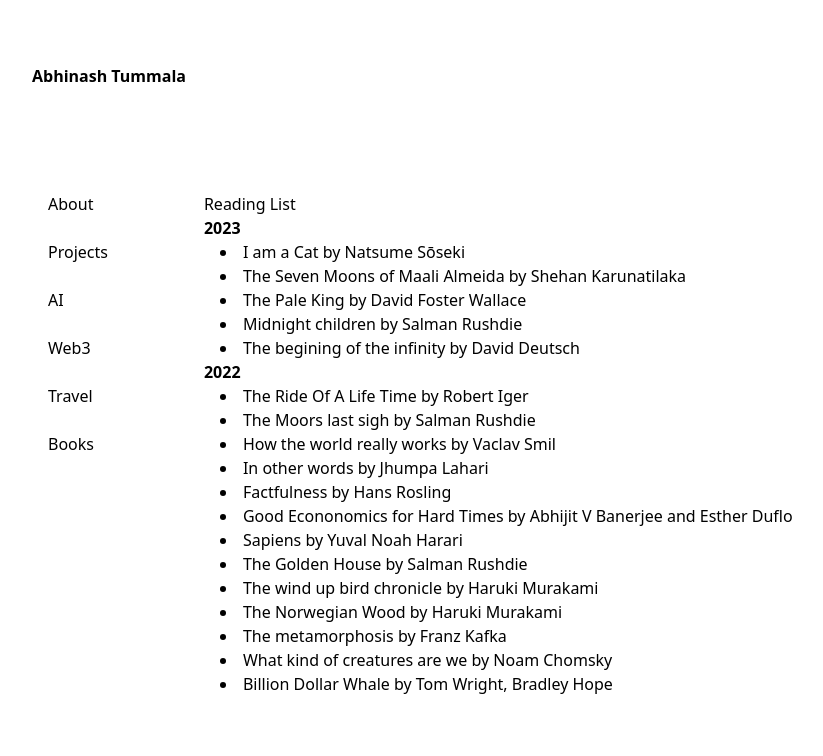
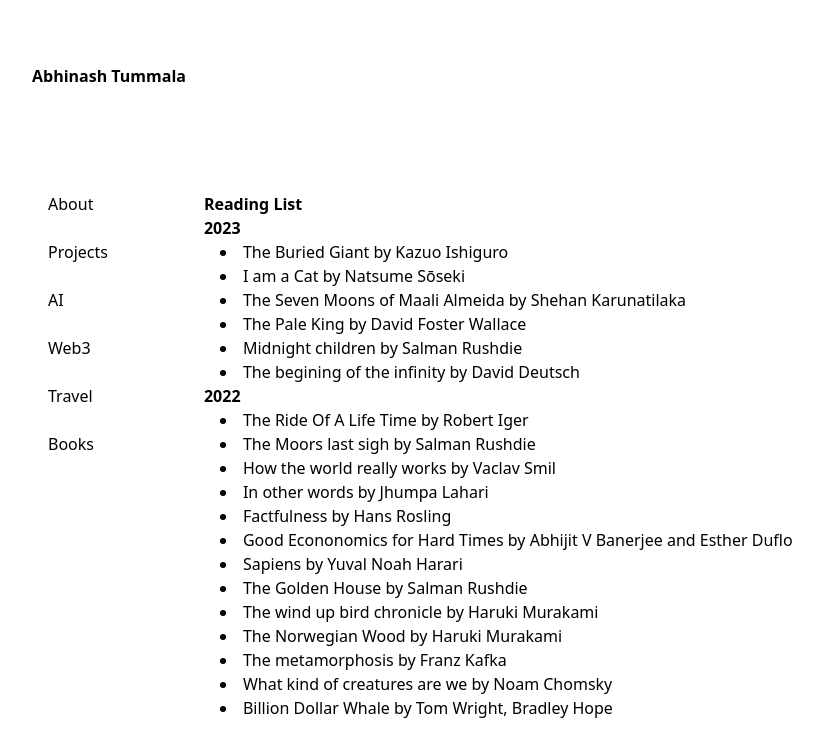
Before and after one commit to nasht12/nasht12.github.io, a Next.js app: page /books in a window 1280 px wide. Shown: the top 756 px of the page, without its empty margins (64-887 px from the left). Built offline with nearby package versions, Linux system fonts and the light colour scheme.

Commit message:
update books and headers

```diff
--- a/src/pages/ai/index.tsx
+++ b/src/pages/ai/index.tsx
@@ -10,7 +10,7 @@ interface ArticlesPageProps {
 const AI: React.FC<ArticlesPageProps> = ({ aiwriteups }) => {
   return (
     <Layout>
-      <h1 style={{ marginTop: "0.5rem" }}>AI Writeups</h1>
+      <h1 style={{ marginTop: "0.5rem" }}><strong>AI Writeups</strong></h1>
       <ArticleList articles={aiwriteups} />
     </Layout>
   );
--- a/src/pages/books/index.tsx
+++ b/src/pages/books/index.tsx
@@ -4,6 +4,7 @@ import styles from "./books.module.css";
 
 const About: React.FC = () => {
   const itemList2023 = [
+    "The Buried Giant by Kazuo Ishiguro",
     "I am a Cat by Natsume Sōseki",
     "The Seven Moons of Maali Almeida by Shehan Karunatilaka",
     "The Pale King by David Foster Wallace",
@@ -28,7 +29,7 @@ const About: React.FC = () => {
   return (
     <Layout>
       <div>
-        <h1 style={{ marginTop: "0.5rem" }}>Reading List</h1>
+        <h1 style={{ marginTop: "0.5rem" }}><strong>Reading List</strong></h1>
         <b>2023</b>
         <ul className={styles.list}>
           {itemList2023.map((item, index) => (
--- a/src/pages/projects/index.tsx
+++ b/src/pages/projects/index.tsx
@@ -10,7 +10,7 @@ interface ArticlesPageProps {
 const AI: React.FC<ArticlesPageProps> = ({ projects }) => {
   return (
     <Layout>
-      <h1 style={{ marginTop: "0.5rem" }}>Projects</h1>
+      <h1 style={{ marginTop: "0.5rem" }}><strong>Projects</strong></h1>
       <ArticleList articles={projects} />
     </Layout>
   );
--- a/src/pages/web3/index.tsx
+++ b/src/pages/web3/index.tsx
@@ -10,7 +10,7 @@ interface ArticlesPageProps {
 const Web3: React.FC<ArticlesPageProps> = ({ articles }) => {
   return (
     <Layout>
-      <h1 style={{ marginTop: "0.5rem" }}>Web3 Writeups</h1>
+      <h1 style={{ marginTop: "0.5rem" }}><strong>Web3 Writeups</strong></h1>
       <ArticleList articles={articles} />
     </Layout>
   );
```
